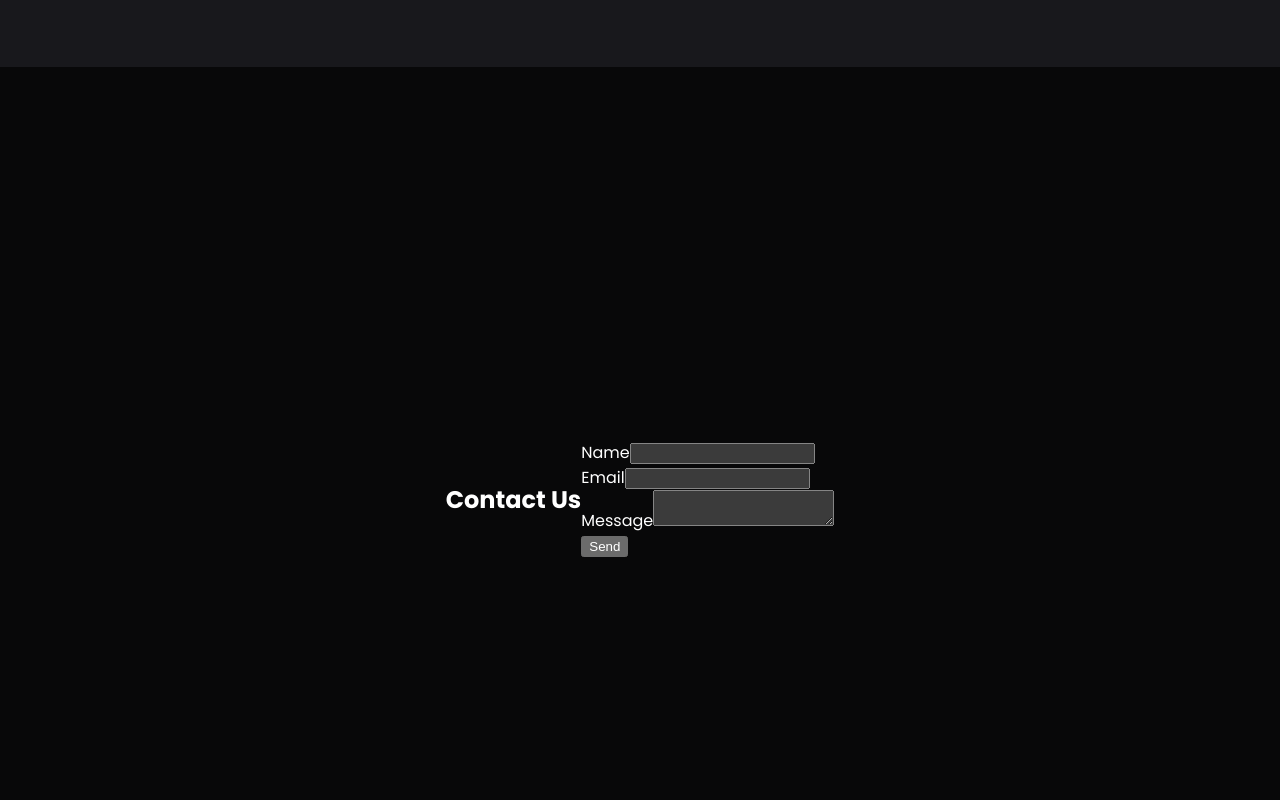
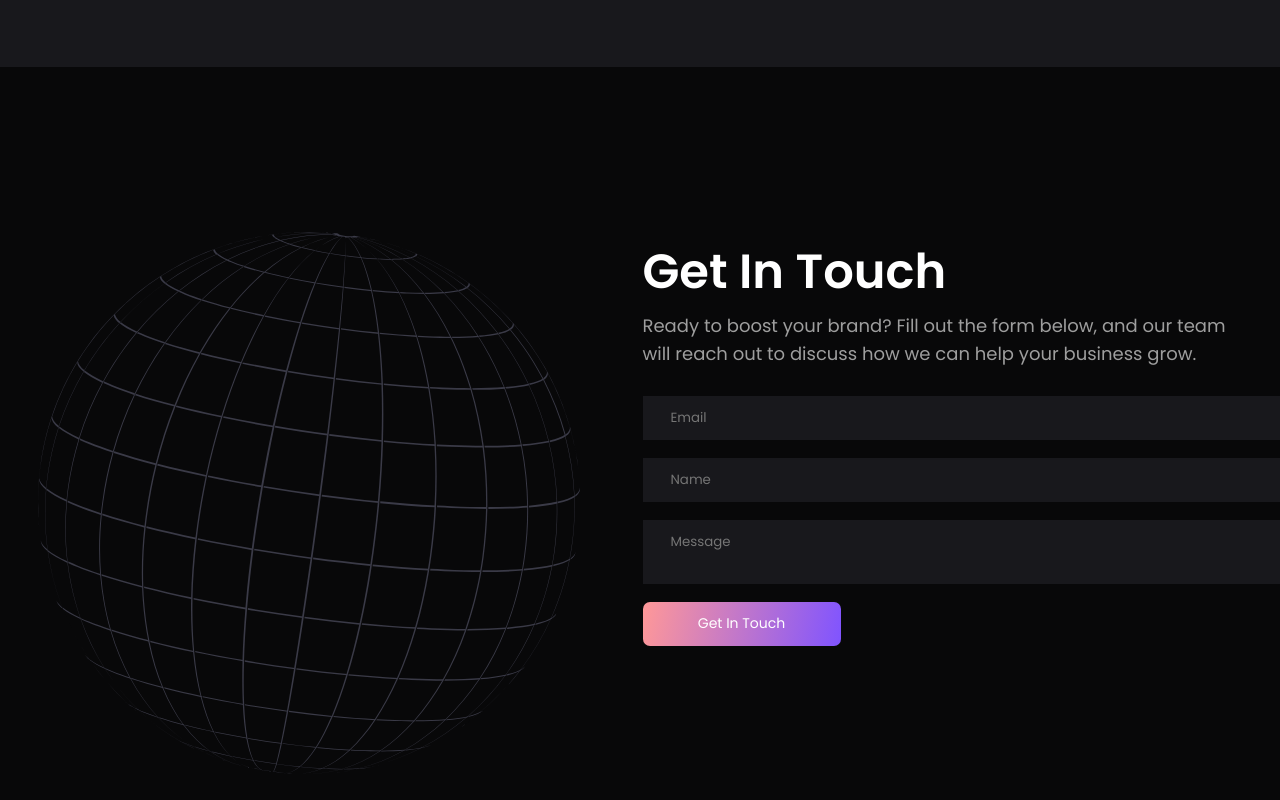
Before and after one commit to peterson-perez/coop-barcelona, a React (Vite) app: page / in a window 1280 px wide. Shown: the part 1940-2740 px from the top of the page. Built offline with nearby package versions, Linux system fonts and the light colour scheme.

Commit message:
feat: add contact form

```diff
--- a/src/components/CallToActionButton.tsx
+++ b/src/components/CallToActionButton.tsx
@@ -1,10 +1,11 @@
 import { PropsWithChildren, } from "react"
 
-export const CallToActionButton = ({ children = 'Get Started Now' }: PropsWithChildren) => {
+type CallToActionButtonProps = PropsWithChildren & {
+    type: 'button' | 'submit'
+}
+
+export const CallToActionButton = ({ children = 'Get Started Now', type = 'button' }: CallToActionButtonProps) => {
     return (
-        <>
-            <button type="button" className='offer-button'>{children}</button>
-
-        </>
+        <button type={type} className='call-to-action-button'>{children}</button>
     )
 }
--- a/src/components/ContactForm.tsx
+++ b/src/components/ContactForm.tsx
@@ -1,24 +1,35 @@
+import { GlobeIcon } from "../icons/globe-icon"
+import { CallToActionButton } from "./CallToActionButton"
+
 export const ContactForm = () => {
     return (
-        <div className='contact-form'>
-            <h2>
-                Contact Us
+        <div className='contact-form-container'>
+            <GlobeIcon />
+
+            <section className="contact-form-section">
+                <div className="group">
+                    <h2 className="contact-form-title">
+                        Get In Touch
                     </h2>
-            <form>
+                    <span className="contact-form-description">
+                        Ready to boost your brand? Fill out the form below, and our team will reach out to discuss how we can help your business grow.
+                    </span>
+
+                </div>
+                <form className="contact-form" onSubmit={e => e.preventDefault()}>
                     <div className='form-group'>
-                    <label htmlFor="name">Name</label>
-                    <input type="text" id="name" name="name" />
+                        <input placeholder="Email" type="email" id="email" name="email" className="contact-form-input" />
                     </div>
                     <div className='form-group'>
-                    <label htmlFor="email">Email</label>
-                    <input type="email" id="email" name="email" />
+                        <input placeholder="Name" type="text" id="name" name="name" className="contact-form-input" />
                     </div>
                     <div className='form-group'>
-                    <label htmlFor="message">Message</label>
-                    <textarea id="message" name="message"></textarea>
+                        <textarea placeholder="Message" id="message" name="message" className="contact-form-input"></textarea>
                     </div>
-                <button type="submit">Send</button>
+                    <CallToActionButton type="submit">Get In Touch</CallToActionButton>
                 </form>
+
+            </section>
         </div>
     )
 }
--- a/src/styles/App.css
+++ b/src/styles/App.css
@@ -120,7 +120,7 @@ body {
     }
 }
 
-.offer-button {
+.call-to-action-button {
     all: unset;
     width: 198px;
     height: 44px;
--- a/src/styles/components/ContactForm.css
+++ b/src/styles/components/ContactForm.css
@@ -1,9 +1,53 @@
-.contact-form {
+.contact-form-container {
     display: flex;
     justify-content: center;
-    align-items: center;
+    align-items: start;
     flex-wrap: wrap;
-    margin: 0 auto;
-    padding: 0 1rem;
+    padding: 95px 0;
+    gap: 63px;
     height: 725px;
+
+
+    .contact-form-title {
+        line-height: 80px;
+        font-size: 48px;
+        font-weight: 600;
+        padding: 0;
+        margin: 0;
+    }
+    .contact-form-section {
+        display: flex;
+        flex-direction: column;
+        gap: 28px;
+    }
+
+    .contact-form-description {
+        display: block;
+        line-height: 28px;
+        font-size: 18px;
+        color: #9E9E9E;
+        text-wrap: pretty;
+        max-width: 600px;
+    }
+
+    .contact-form {
+        display: flex;
+        flex-direction: column;
+        gap: 18px
+    }
+
+    .contact-form-input {
+        display: flex;
+        flex-direction: column;
+        gap: 10px;
+        width: 100%;
+        background-color: #18181C;
+        outline: none;
+        border: none;
+        padding: 12px 28px;
+        font-family: Poppins;
+    }
+    textarea.contact-form-input {
+        max-height: 400px;
+    }
 }
```
Lines whose indentation alone changed are shown as unchanged.
